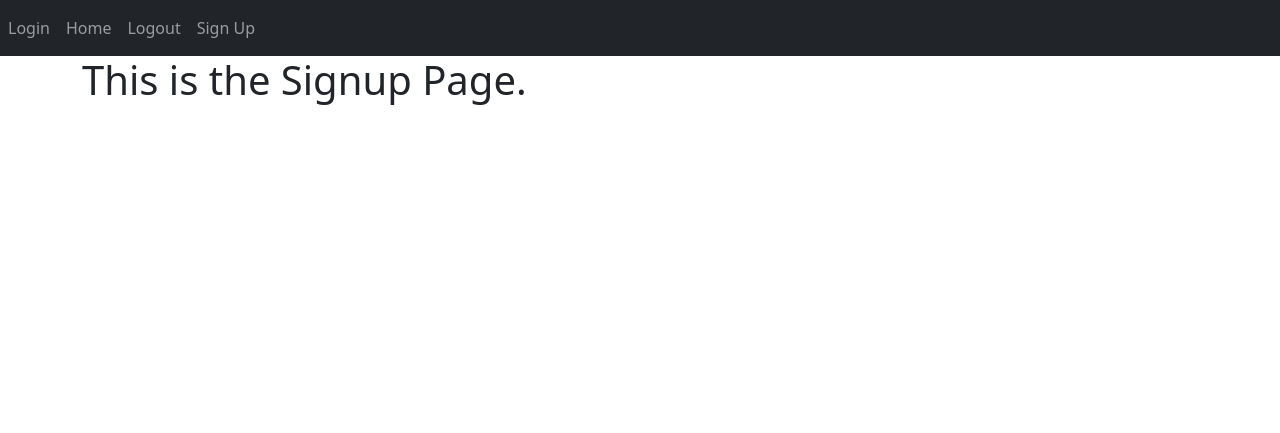
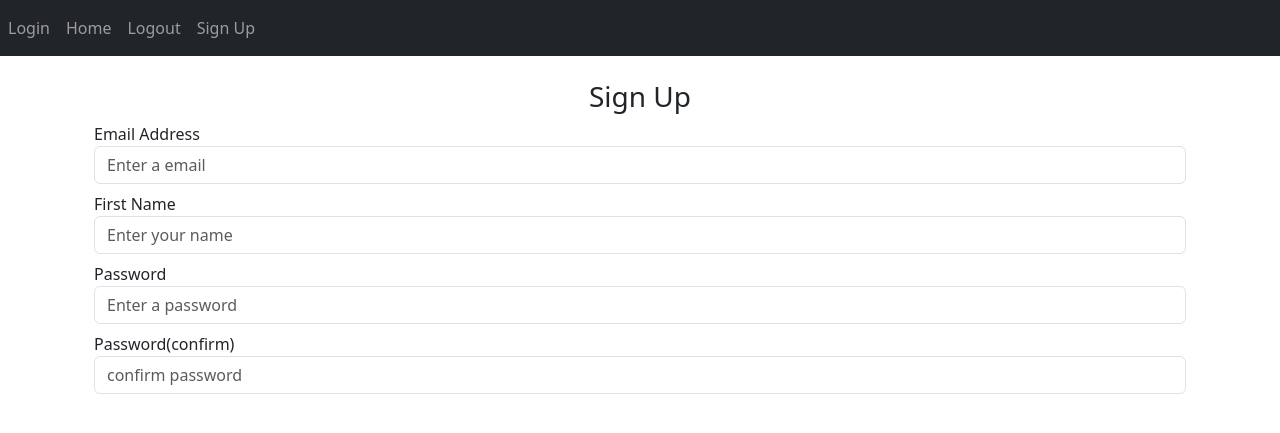
Before and after one commit to muhammadfayyazkaleem/Note_App_in_Flask, a Flask app: page /signup in a window 1280 px wide. Shown: the top 433 px of the page. Run offline with Flask 2, Linux system fonts and the light colour scheme.

Commit message:
add some functional and aesthetic templating and design front using bootstrap

```diff
--- a/website/auth.py
+++ b/website/auth.py
@@ -1,4 +1,4 @@
-from flask import Blueprint, render_template
+from flask import Blueprint, render_template , redirect
 
 auth = Blueprint('auth', __name__)
 
@@ -8,7 +8,7 @@ def login():
 
 @auth.route('/logout')
 def logout():
-    return "<p> This is your logout page</p>"
+    return redirect('/login')
 
 @auth.route('/signup')
 def signup():
--- a/website/templates/signup.html
+++ b/website/templates/signup.html
@@ -3,5 +3,30 @@
     signUp
 {% endblock title %}
 {% block content %}
-   <h1>This is the Signup Page.</h1>
+   <form action="" method="post">
+        <div class="container mt-4">
+            <h3 align="center"> Sign Up</h3>
+
+            <div class="form-group mt-2">
+                <label for="email"> Email Address</label>
+                <input type="email" name="email" id="email" class="form-control" placeholder="Enter a email">
+            </div>
+
+            <div class="form-group mt-2">
+                <label for="firstname"> First Name</label>
+                <input type="text" name="firstname" id="firstname" class="form-control" placeholder="Enter your name">
+            </div>
+
+            <div class="form-group mt-2">
+                <label for="password1"> Password</label>
+                <input type="password" name="password1" id="password1" class="form-control" placeholder="Enter a password">
+            </div>
+
+            <div class="form-group mt-2">
+                <label for="password2"> Password(confirm)</label>
+                <input type="password" name="password2" id="password2" class="form-control" placeholder="confirm password">
+            </div>
+        </div>
+   </form>
+
 {% endblock content %}
```
